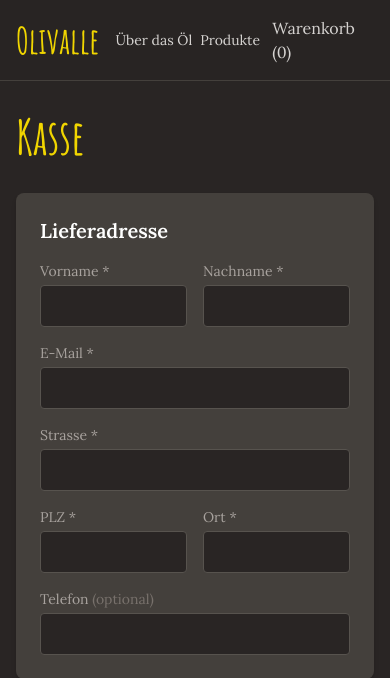
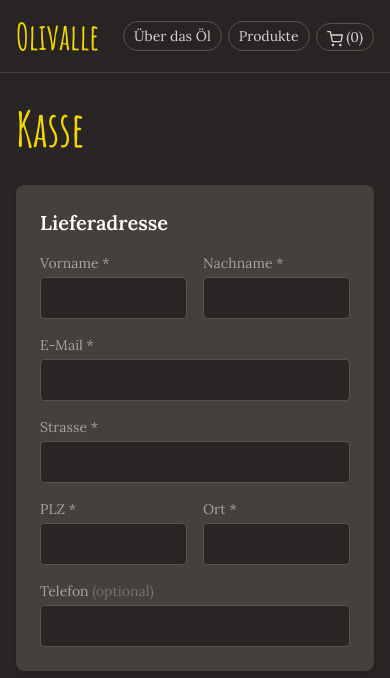
Before and after one commit to konstantinniedermann/olivalle-webshop, a FastAPI app: page /checkout in a window 390 px wide. Shown: the top 678 px of the page. Run offline with FastAPI, Linux system fonts and the light colour scheme; some libraries are stand-ins or nearby versions.

Commit message:
feat: Mobile-Header — Ghost-Pill Nav-Buttons, Warenkorb-Icon, einheitliche Textgrösse
Nav-Links als Ghost Pills (Border + Hover-Fill) für bessere Klickbarkeit.
Warenkorb zeigt auf Mobile ein SVG-Icon statt Text gegen Overflow.
Einheitliche text-sm auf allen Nav-Links.

Co-Authored-By: Claude Opus 4.6 <noreply@anthropic.com>

```diff
--- a/templates/base.html
+++ b/templates/base.html
@@ -33,21 +33,21 @@
     <header class="sticky top-0 z-50 bg-stone-800/90 backdrop-blur-sm border-b border-stone-700 py-4">
         <div class="max-w-4xl mx-auto px-4 flex items-center justify-between gap-4">
             <a href="/" class="font-display text-4xl font-bold text-accent shrink-0">Olivalle</a>
-            <div class="flex items-center gap-3 sm:gap-6">
-                <nav class="flex items-center gap-2 sm:gap-4 text-sm">
+            <div class="flex items-center gap-1.5 sm:gap-3">
+                <nav class="flex items-center gap-1.5 sm:gap-3 text-sm">
                     <a href="/ueber-das-oel"
-                       class="whitespace-nowrap {% if active_page == 'ueber-das-oel' %}text-accent{% else %}text-stone-300 hover:text-accent{% endif %} transition-colors">
+                       class="whitespace-nowrap rounded-full px-2.5 py-1 sm:px-3 border transition-all duration-200 {% if active_page == 'ueber-das-oel' %}border-accent/60 bg-stone-700 text-accent{% else %}border-stone-600 text-stone-300 hover:bg-stone-700 hover:text-white{% endif %}">
                         Über das Öl
                     </a>
                     <a href="/"
-                       class="{% if active_page == 'produkte' %}text-accent{% else %}text-stone-300 hover:text-accent{% endif %} transition-colors">
+                       class="whitespace-nowrap rounded-full px-2.5 py-1 sm:px-3 border transition-all duration-200 {% if active_page == 'produkte' %}border-accent/60 bg-stone-700 text-accent{% else %}border-stone-600 text-stone-300 hover:bg-stone-700 hover:text-white{% endif %}">
                         Produkte
                     </a>
                 </nav>
                 <div class="relative">
                     <a href="/warenkorb"
-                       class="{% if active_page == 'warenkorb' %}text-accent{% else %}text-stone-300 hover:text-accent{% endif %} transition-colors">
-                        Warenkorb (<span id="cart-count">0</span>)
+                       class="whitespace-nowrap text-sm rounded-full px-2.5 py-1 sm:px-3 border transition-all duration-200 {% if active_page == 'warenkorb' %}border-accent/60 bg-stone-700 text-accent{% else %}border-stone-600 text-stone-300 hover:bg-stone-700 hover:text-white{% endif %}">
+                        <span class="hidden sm:inline">Warenkorb</span><svg class="sm:hidden inline w-4 h-4 stroke-current" viewBox="0 0 24 24" fill="none" stroke-width="2" stroke-linecap="round" stroke-linejoin="round"><circle cx="9" cy="21" r="1"/><circle cx="20" cy="21" r="1"/><path d="M1 1h4l2.68 13.39a2 2 0 0 0 2 1.61h9.72a2 2 0 0 0 2-1.61L23 6H6"/></svg> (<span id="cart-count">0</span>)
                     </a>
                     <div id="cart-flyout" class="absolute right-0 top-full mt-2 w-72 bg-stone-700 rounded-lg shadow-lg border border-stone-600 z-50 p-4 opacity-0 pointer-events-none translate-y-1 transition-all duration-300 ease-out">
                         <div id="cart-flyout-items" class="text-sm space-y-2 mb-3"></div>
```
